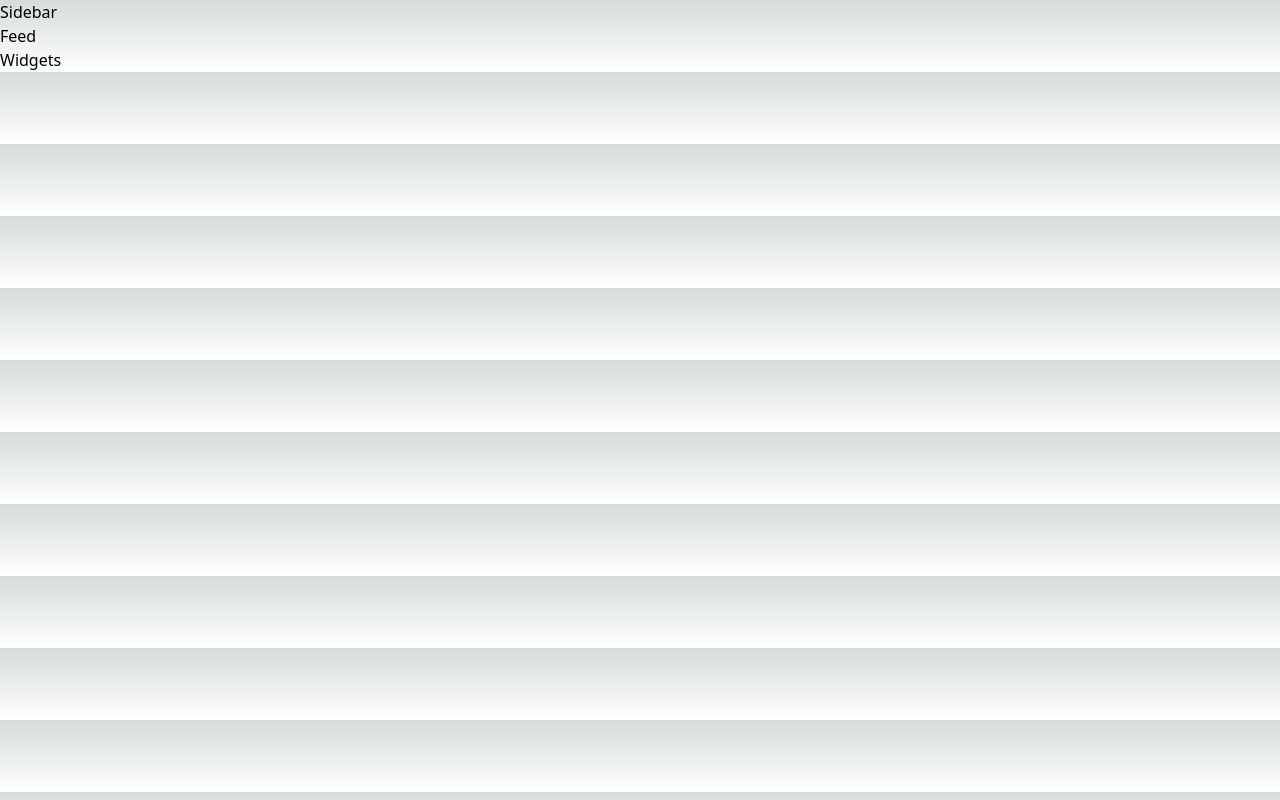
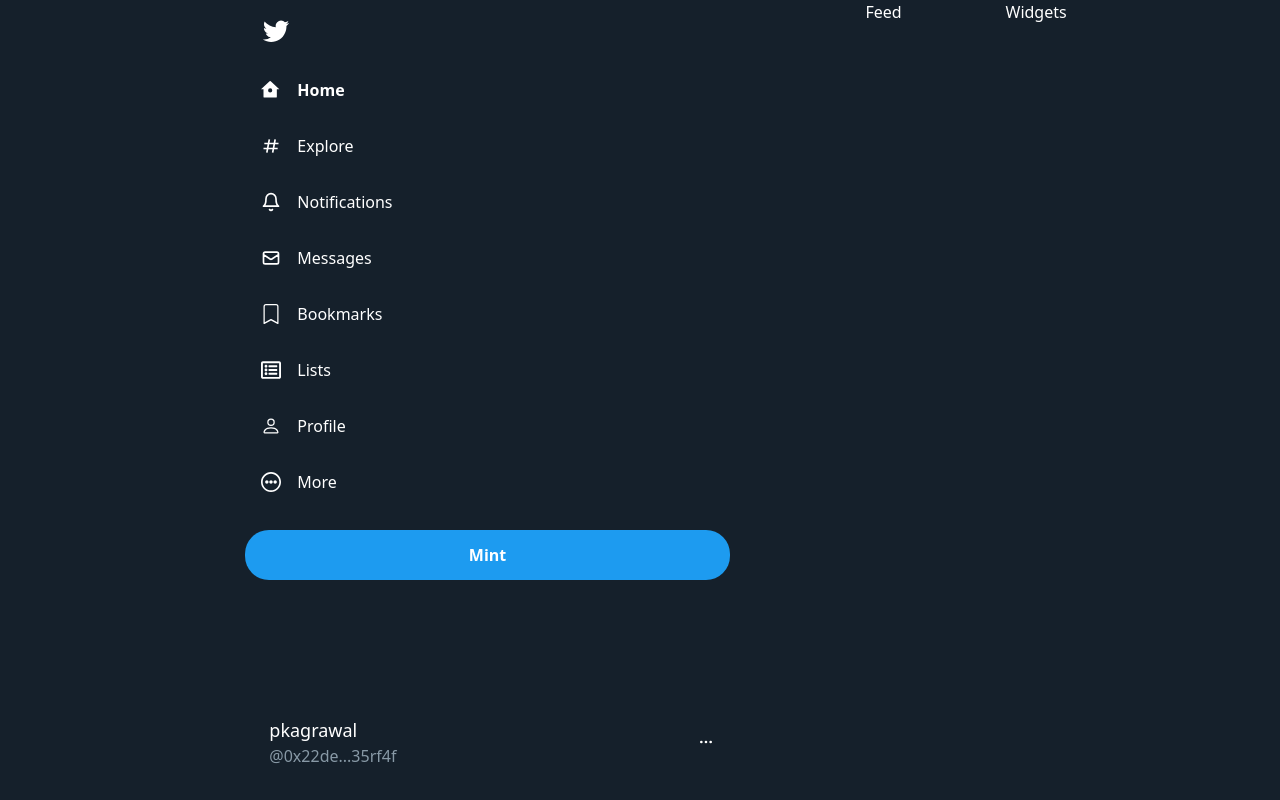
Before and after one commit to IMPranshu/web3-twitter, a Next.js app in the folder client/: page / in a window 1280 px wide. Built offline with nearby package versions, Linux system fonts and the light colour scheme.

Commit message:
"Sidebar" component implemented

```diff
--- /dev/null
+++ b/client/components/Sidebar.js
@@ -0,0 +1,105 @@
+import { FiMoreHorizontal, FiBell } from 'react-icons/fi';
+import { VscTwitter } from 'react-icons/vsc';
+import SidebarOption from './SidebarOption';
+import { useState } from 'react';
+import { RiHome7Line, RiHome7Fill, RiFileList2Fill } from 'react-icons/ri'
+import { BiHash } from 'react-icons/bi'
+import { HiOutlineMail, HiMail } from 'react-icons/hi'
+import { FaRegListAlt, FaHashtag, FaBell } from 'react-icons/fa'
+import { CgMoreO } from 'react-icons/cg';
+import {
+    BsBookmark,
+    BsBookmarkFill,
+    BsPerson,
+    BsPersonFill,
+  } from 'react-icons/bs'
+
+const style = {
+    wrapper: `flex-[0.7] px-8 flex flex-col`,
+    twitterIconContainer: `text-3xl m-4`,
+    tweetButton: `bg-[#1d9bf0] hover:bg-[#1b8cd8] flex items-center justify-center font-bold rounded-3xl h-[50px] mt-[20px] cursor-pointer`,
+    navContainer: `flex-1`,
+    profileButton: `flex items-center mb-6 cursor-pointer hover:bg-[#333c45] rounded-[100px] p-2`,
+    profileLeft: `flex item-center justify-center mr-4`,
+    profileImage: `height-12 w-12 rounded-full`,
+    profileRight: `flex-1 flex`,
+    details: `flex-1`,
+    name: `text-lg`,
+    handle: `text-[#8899a6]`,
+    moreContainer: `flex items-center mr-2`,
+}
+function Sidebar({initialSelectedIcon = 'Home'}) {
+    const [selected, setSelected] = useState(initialSelectedIcon)
+    return(
+        <div className={style.wrapper}>
+            <div className={style.twitterIconContainer}>
+                <VscTwitter />
+            </div>
+
+            <div className={style.navContainer}>
+            <SidebarOption
+              Icon={selected === 'Home' ? RiHome7Fill : RiHome7Line}
+              text='Home'
+              isActive={Boolean(selected === 'Home')}
+              setSelected={setSelected}
+              redirect={'/'}
+            />
+            <SidebarOption
+              Icon={selected === 'Explore' ? FaHashtag : BiHash}
+              text='Explore'
+              isActive={Boolean(selected === 'Explore')}
+              setSelected={setSelected}
+              redirect={'/'}
+            />
+            <SidebarOption
+              Icon={selected === 'Notifications' ? FaBell : FiBell}
+              text='Notifications'
+              isActive={Boolean(selected === 'Notifications')}
+              setSelected={setSelected}
+            />
+            <SidebarOption
+              Icon={selected === 'Messages' ? HiMail : HiOutlineMail}
+              text='Messages'
+              isActive={Boolean(selected === 'Messages')}
+              setSelected={setSelected}
+            />
+            <SidebarOption
+              Icon={selected === 'Bookmarks' ? BsBookmarkFill : BsBookmark}
+              text='Bookmarks'
+              isActive={Boolean(selected === 'Bookmarks')}
+              setSelected={setSelected}
+            />
+            <SidebarOption
+              Icon={selected === 'Lists' ? RiFileList2Fill : FaRegListAlt}
+              text='Lists'
+              isActive={Boolean(selected === 'Lists')}
+              setSelected={setSelected}
+            />
+            <SidebarOption
+              Icon={selected === 'Profile' ? BsPersonFill : BsPerson}
+              text='Profile'
+              isActive={Boolean(selected === 'Profile')}
+              setSelected={setSelected}
+              redirect={'/profile'}
+            />
+            <SidebarOption Icon={CgMoreO} text='More' setSelected={setSelected} />
+            <div className={style.tweetButton}>Mint</div>
+            </div>
+
+            <div className={style.profileButton}>
+            <div className={style.profileLeft}></div>
+            <div className={style.profileRight}>
+                <div className={style.details}>
+                    <div className={style.name}>pkagrawal</div>
+                    <div className={style.handle}>@0x22de...35rf4f</div>
+                </div>
+                <div className={style.moreContainer}>
+                    <FiMoreHorizontal />
+                </div>
+            </div>
+            </div>
+        </div>
+    )
+
+}
+export default Sidebar
--- /dev/null
+++ b/client/components/SidebarOption.js
@@ -0,0 +1,28 @@
+
+
+const style = {
+    wrapper: `w-min flex items-center rounded-[100px] p-4 cursor-pointer hover:bg-[#333c45] transition-all hover:duration-200 hover:ease-in-out`,
+    iconContainer: `text-xl mr-4`,
+    textGeneral: `font-medium`,
+    textActive: `font-bold`,
+  }
+
+
+function SidebarOption({text, Icon, isActive, setSelected, redirect}){
+    return (<div
+      className={style.wrapper}
+      onClick={() => {
+        setSelected(text)
+      }}
+    >
+        <div className={style.iconContainer}>
+            <Icon />
+        </div>
+        <div className={`${isActive ? style.textActive : style.textGeneral}`}>
+            {text}
+        </div>
+    </div>
+    )
+}
+
+export default SidebarOption
--- a/client/package.json
+++ b/client/package.json
@@ -16,6 +16,7 @@
     "postcss": "8.4.23",
     "react": "18.2.0",
     "react-dom": "18.2.0",
+    "react-icons": "^4.8.0",
     "tailwindcss": "3.3.1"
   }
 }
--- a/client/pages/index.js
+++ b/client/pages/index.js
@@ -1,14 +1,18 @@
-import Image from 'next/image'
-import { Inter } from 'next/font/google'
+import Sidebar from '../components/Sidebar';
 
-const inter = Inter({ subsets: ['latin'] })
+const style = {
+  wrapper: `flex justify-center h-screen w-screen slect-none bg-[#15202b] text-white`,
+  content: `max-w-[1400px] w-2/3 flex justify-between`
+}
 
 export default function Home() {
   return (
-    <div>
-      <h2>Sidebar</h2>
+    <div className={style.wrapper}>
+      <div className={style.content}>
+      <Sidebar />
       <h2>Feed</h2>
       <h2>Widgets</h2>
+      </div>
     </div>
   )
 }
```
Also changed, not shown: 1 other file (tests, documents, lock files or other folders).
